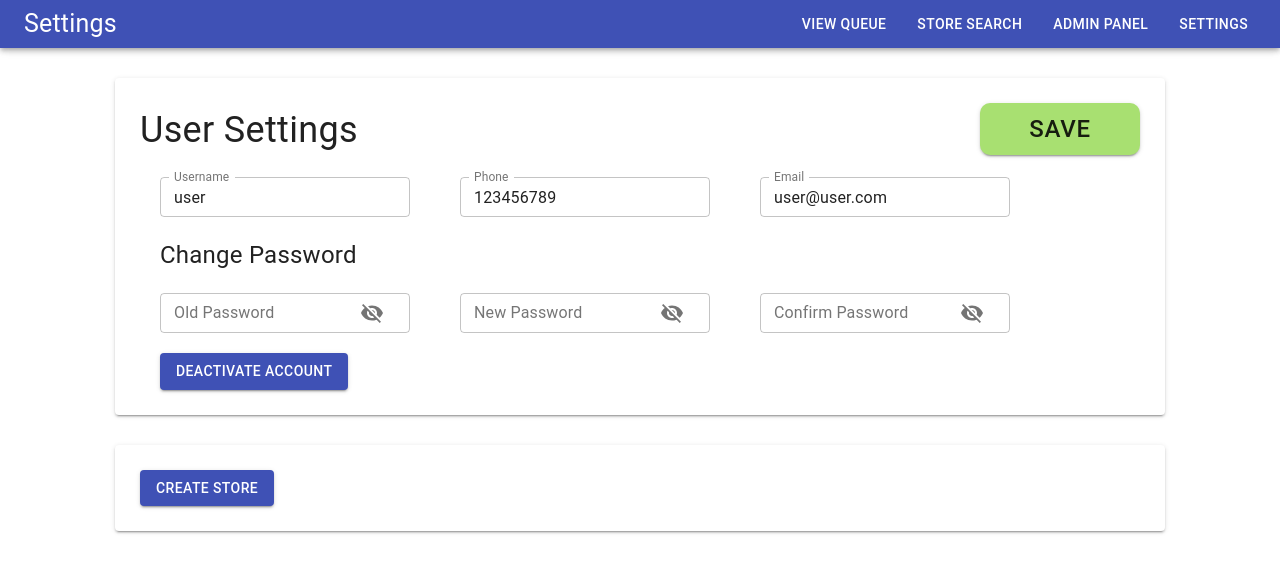
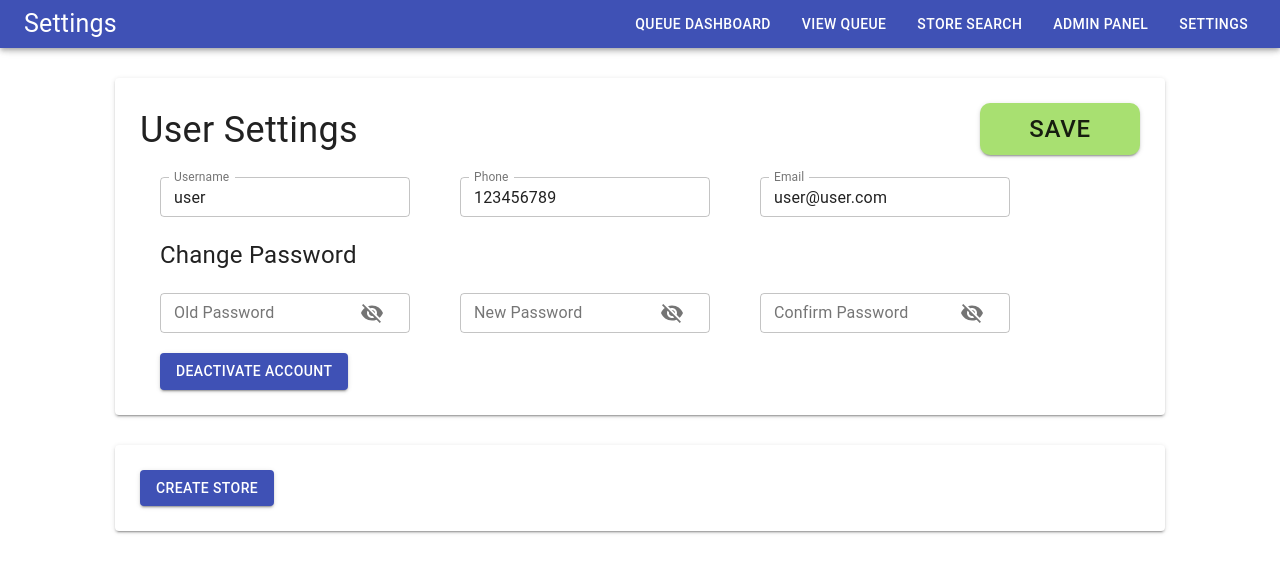
Before and after one commit to swarupsrini/virtual-queue-management, a React (Create React App) app: page /settings in a window 1280 px wide. Shown: the top 572 px of the page. Built offline with nearby package versions, Linux system fonts and the light colour scheme.

Commit message:
added link

```diff
--- a/src/components/Header/index.js
+++ b/src/components/Header/index.js
@@ -51,6 +51,9 @@ export default function Header(props) {
           </Typography>
 
           <Typography variant="h4" className={classes.linkTypo}>
+            <Link to="/queue-dashboard" className={classes.Link}>
+              <Button color="inherit">Queue Dashboard</Button>
+            </Link>
             <Link to="/queue-status" className={classes.Link}>
               <Button color="inherit">View Queue</Button>
             </Link>
```
